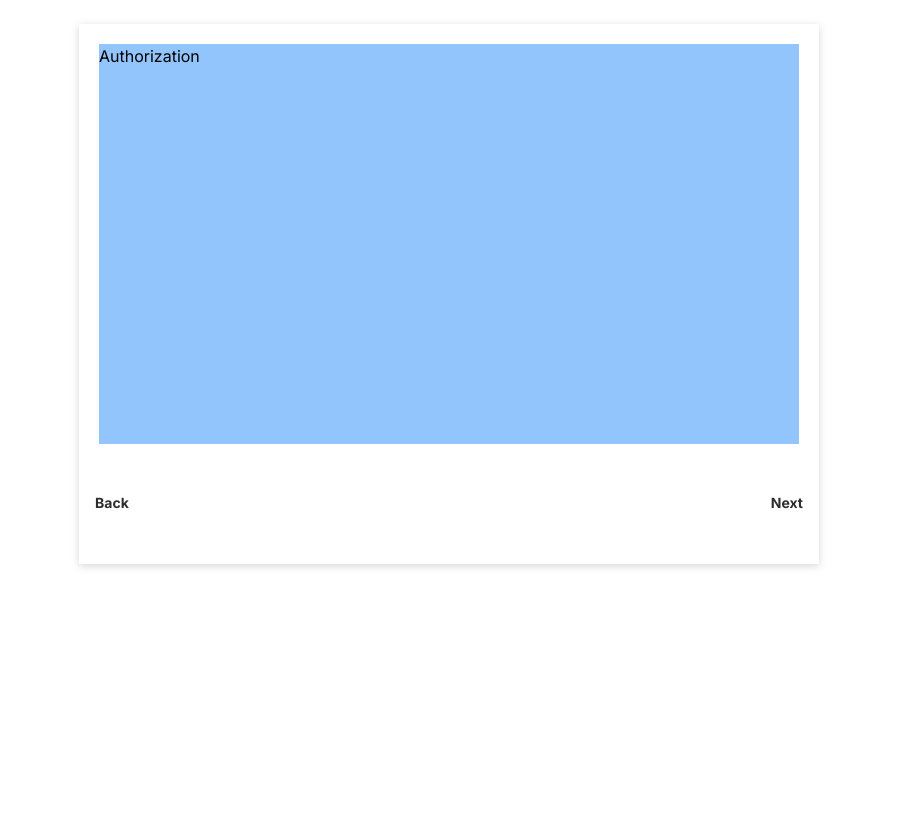
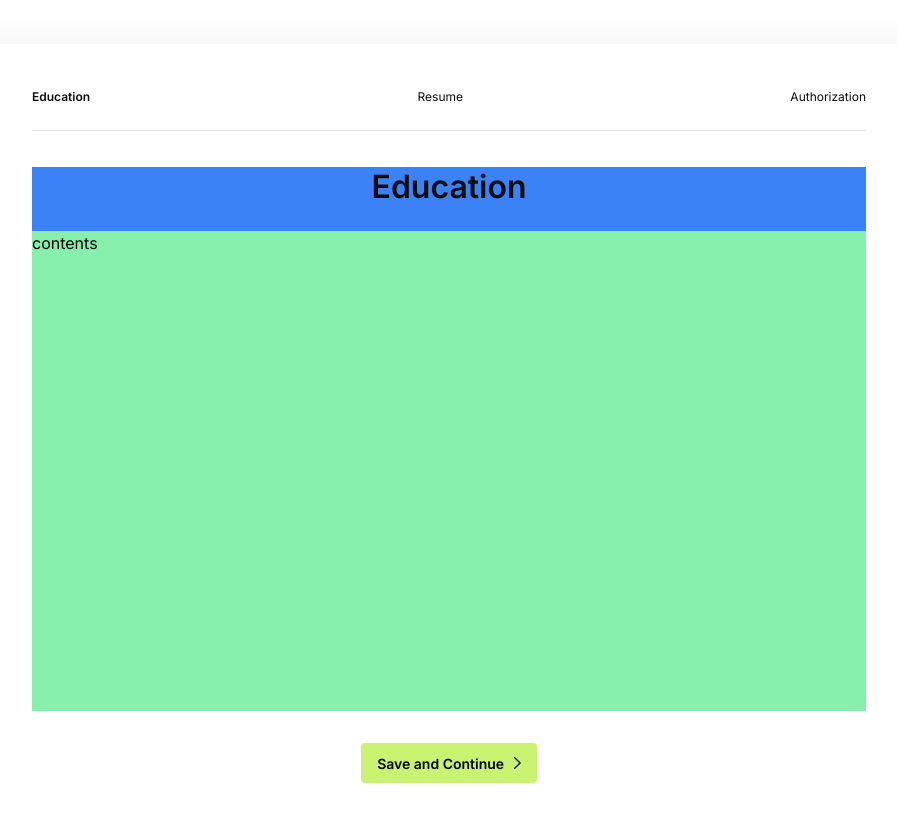
Before and after one commit to Balaganesh003/untapped-clone, a Next.js app: page /onboarding in a window 1280 px wide. Shown: the top 822 px of the page, without its empty margins (191-1088 px from the left). Before the commit the page ends 800 px from the top, so only its background shows below. Built offline with nearby package versions, Linux system fonts and the light colour scheme.

Commit message:
updated the layout on the onboarding page

```diff
--- a/components/Authorization.jsx
+++ b/components/Authorization.jsx
@@ -2,7 +2,7 @@ import React from 'react';
 
 const Authorization = () => {
   return (
-    <div className="w-[700px] h-[400px] bg-blue-300 flex-shrink-0">
+    <div className="w-full h-[30rem] bg-blue-300 flex-shrink-0">
       Authorization
     </div>
   );
--- a/components/Education.jsx
+++ b/components/Education.jsx
@@ -2,8 +2,11 @@ import React from 'react';
 
 const Education = () => {
   return (
-    <div className="w-[700px] h-[400px] bg-blue-500 flex-shrink-0">
-      Education
+    <div className=" w-full h-full bg-blue-500 ">
+      <h1 className="text-[2rem] text-primary-text font-semibold leading-[125%] text-center mb-[1.5rem]">
+        Education
+      </h1>
+      <div className="bg-green-300 w-full h-[30rem]">contents</div>
     </div>
   );
 };
--- a/components/Resume.jsx
+++ b/components/Resume.jsx
@@ -2,7 +2,7 @@ import React from 'react';
 
 const Resume = () => {
   return (
-    <div className="w-[700px] h-[400px] bg-blue-700 flex-shrink-0">Resume</div>
+    <div className="w-full h-[30rem] bg-blue-700 flex-shrink-0">Resume</div>
   );
 };
 
--- a/pages/onboarding.js
+++ b/pages/onboarding.js
@@ -4,6 +4,9 @@ import Resume from '@/components/Resume';
 import React, { useState, useEffect } from 'react';
 import { motion, AnimatePresence } from 'framer-motion';
 import { useRef } from 'react';
+import BackLogo from '@/assets/LeftGrayArrow.svg';
+import Image from 'next/image';
+import RightArrow from '@/assets/RightArrow.svg';
 
 const Onboarding = () => {
   const [index, setIndex] = useState(0);
@@ -25,7 +28,8 @@ const Onboarding = () => {
     };
   }, []);
 
-  const nextPanel = () => {
+  const nextPanel = (e) => {
+    e.preventDefault();
     if (index < 2) {
       setIndex(index + 1);
       targetRef.current.scrollLeft += 740;
@@ -33,7 +37,8 @@ const Onboarding = () => {
     }
   };
 
-  const prevPanel = () => {
+  const prevPanel = (e) => {
+    e.preventDefault();
     if (index > 0) {
       setIndex(index - 1);
       targetRef.current.scrollLeft -= 740;
@@ -48,38 +53,72 @@ const Onboarding = () => {
   };
 
   return (
-    <div className="w-full pt-[1.5rem] pb-[1.5rem] ">
+    <div className="w-full pt-[2.75rem] pb-[4rem] ">
       <div
-        className="w-[740px] h-[540px] bg-white py-[20px] shadow-nav overflow-hidden mx-auto"
+        className="max-w-[62.5rem]  bg-white py-[2.75rem] shadow-onboard overflow-hidden mx-auto relative"
         onScroll={handleScroll}>
         <div
           ref={targetRef}
-          className="flex w-full overflow-x-auto scrollbar-hide">
+          className="max-w-[52.125rem] w-full mx-auto overflow-x-clip scrollbar-hide ">
+          {/* Back button */}
+          <div
+            onClick={prevPanel}
+            className={`absolute ${
+              index > 0 ? 'block' : 'hidden'
+            } top-[3rem] left-[3rem] cursor-pointer`}>
+            <Image
+              src={BackLogo}
+              alt="back"
+              className="w-[0.625rem] h-[1rem]"
+            />
+          </div>
+          {/* Header */}
+          <div className="w-full flex justify-between">
+            <span
+              className={`text-[0.75rem] leading-[150%] transition-all duration-300  text-primary-text ${
+                index == 0 && 'font-semibold'
+              }`}>
+              Education
+            </span>
+            <span
+              className={`text-[0.75rem] leading-[150%] transition-all duration-300  text-primary-text ${
+                index == 1 && 'font-semibold'
+              }`}>
+              Resume
+            </span>
+            <span
+              className={`text-[0.75rem] leading-[150%] transition-all duration-300 text-primary-text ${
+                index == 2 && 'font-semibold'
+              }`}>
+              Authorization
+            </span>
+          </div>
+          <hr className=" w-full bg-gray-hover h-[1px] mt-[1.5rem] mb-[2.25rem] mx-auto" />
+          {/* Slides */}
           <AnimatePresence initial={false} custom={index} mode="wait">
             <motion.div
               key={index}
               initial={{ opacity: 0, x: 300 * direction }}
               animate={{ opacity: 1, x: 0 }}
               exit={{ opacity: 0 }}
-              transition={{ duration: 0.3 }}
-              className="px-[20px]">
-              {index === 0 && <Authorization />}
-              {index === 1 && <Education />}
-              {index === 2 && <Resume />}
+              transition={{ duration: 0.3 }}>
+              {index === 0 && <Education />}
+              {index === 1 && <Resume />}
+              {index === 2 && <Authorization />}
             </motion.div>
           </AnimatePresence>
-        </div>
-        <div className="flex justify-between items-center mt-[2rem]">
-          <button
-            onClick={prevPanel}
-            className="text-[#2D2D2D] p-4 text-[14px] font-bold">
-            Back
-          </button>
-          <button
-            onClick={nextPanel}
-            className="text-[#2D2D2D] p-4 text-[14px] font-bold">
-            Next
-          </button>
+          <div className="w-full mt-[2rem] flex justify-center">
+            <button
+              onClick={nextPanel}
+              className="max-w-[13.25rem]   mx-auto  bg-primary-button px-4 rounded font-semibold text-[0.875rem] h-[2.5rem] flex items-center gap-2 hover:bg-secondary-button hover:-translate-y-0.5  hover:shadow-button ease-in-out-expo transform transition-transform duration-150 cursor-pointer">
+              Save and Continue
+              <Image
+                src={RightArrow}
+                alt="back"
+                className="h-[0.875rem] w-fit"
+              />
+            </button>
+          </div>
         </div>
       </div>
     </div>
--- a/tailwind.config.js
+++ b/tailwind.config.js
@@ -44,6 +44,7 @@ module.exports = {
         card: '0 2px 10px rgba(45, 42, 61, 0.1)',
         button: '0 1px 4px rgba(0, 0, 0, 0.16)',
         search: '0 1px 8px rgba(0, 0, 0, 0.16)',
+        onboard: '0 2px 32px rgba(0, 0, 0, 0.08)',
       },
     },
   },
```
